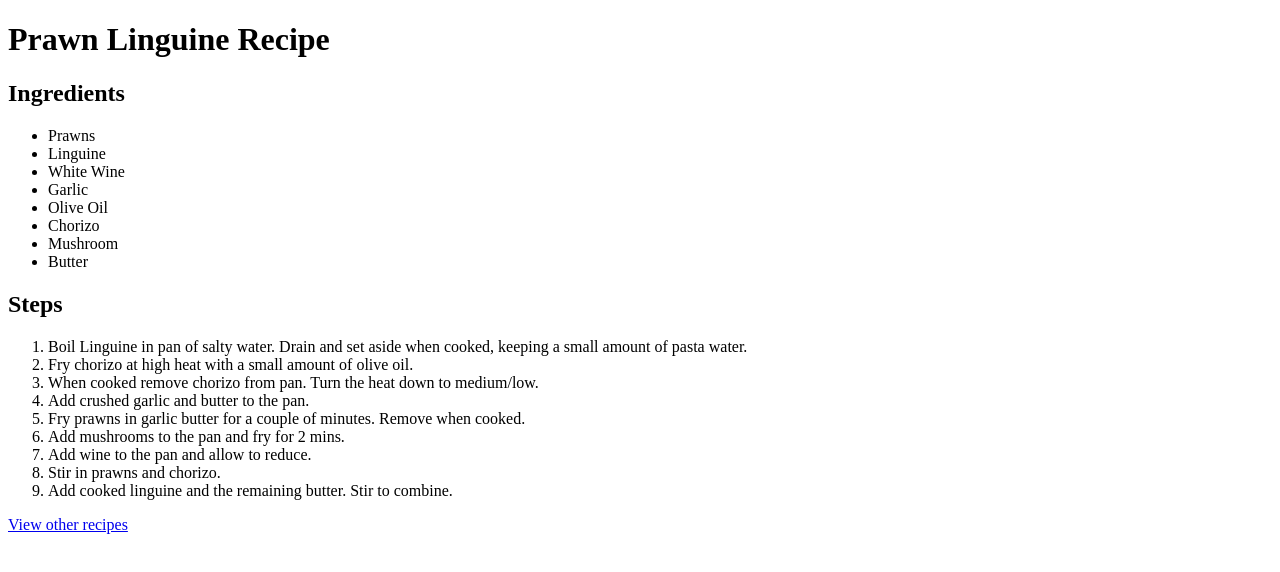
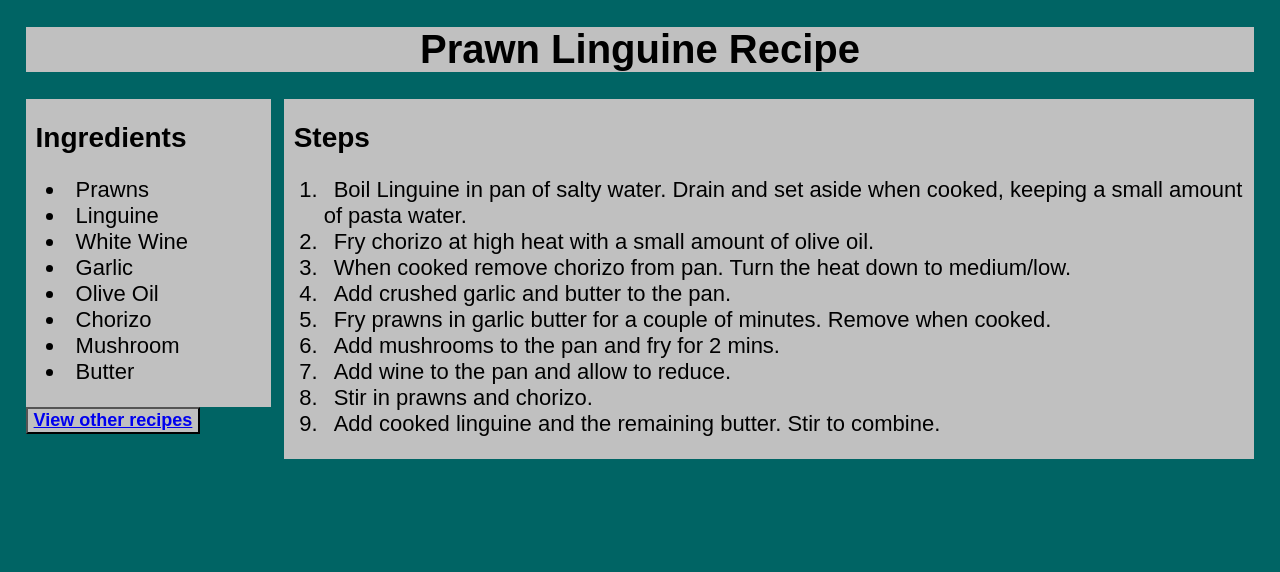
Before and after one commit to stripedHaggis/odin-recipes, a plain HTML site: page recipes/prawnlinguine.html in a window 1280 px wide. Drawn offline with Linux system fonts and the light colour scheme.

Commit message:
Add basic CSS to index and prawn recipes
Add simple colouring and formatting to some of the webpages

```diff
--- a/recipes/prawnlinguine.html
+++ b/recipes/prawnlinguine.html
@@ -3,9 +3,11 @@
 <head>
     <meta charset="UTF-8">
     <title>Prawn Linguine Recipe</title>
+    <link rel="stylesheet" href="../styles/style.css">
 </head>
 <body>
-    <h1>Prawn Linguine Recipe</h1>
+    <h1 class="header">Prawn Linguine Recipe</h1>
+    <div class="ing">
     <h2>Ingredients</h2>
     <ul>
         <li>Prawns</li>
@@ -17,6 +19,8 @@
         <li>Mushroom</li>
         <li>Butter</li>
     </ul>
+    </div>
+    <div class="steps">
     <h2>Steps</h2>
     <ol>
         <li>Boil Linguine in pan of salty water. Drain and set aside when cooked, keeping a small amount of pasta water.</li>
@@ -29,6 +33,7 @@
         <li>Stir in prawns and chorizo.</li>
         <li>Add cooked linguine and the remaining butter. Stir to combine.</li>
     </ol>
-    <a href="../index.html">View other recipes</a>
+    </div>
+    <button><a href="../index.html">View other recipes</a></button>
 </body>
 </html>
--- /dev/null
+++ b/styles/style.css
@@ -0,0 +1,46 @@
+body {
+    font-family: Arial, Helvetica, sans-serif;
+    background-color: rgb(0,100,100);
+    margin-left: 2%;
+    margin-right: 2%;
+}
+
+h1 {
+    font-weight: 800;
+    color: black;
+    text-align: center;
+    font-size: 40px;
+    background-color: rgb(192,192,192);
+}
+
+h2 {
+    font-size: 28px;
+    font-weight: 700;
+}
+
+ul, ol {
+    font-size: 22px;
+    font-weight: 100;
+}
+
+button {
+    background-color: rgb(192,192,192);
+    font-size: 18px;
+    font-weight: 600;
+    color:indigo;
+}
+
+.opt, .ing, .steps {
+    background-color: rgb(192,192,192);
+    text-indent: 10px;
+}
+
+.ing {
+    float: left;
+    width: 20%;
+}
+
+.steps {
+    float: right;
+    width: 79%;
+}
```
Also changed, not shown: index.html (+3 -2 lines).
